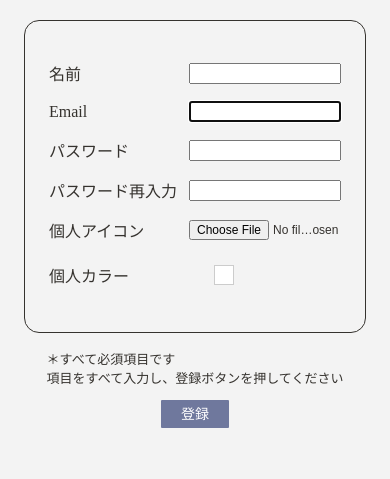
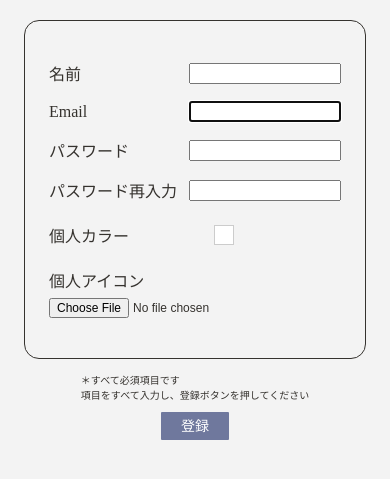
Before and after one commit to mt-codes-eng/OuchiCalendar, a Django app: page /ouchi-calendar/signup/ in a window 390 px wide. Shown: the part 50-529 px from the top of the page. Run offline with Django 5.2, Linux system fonts and the light colour scheme.

Commit message:
templates: accounts/signup.htmlのレイアウトを調整

```diff
--- a/templates/accounts/signup.html
+++ b/templates/accounts/signup.html
@@ -57,12 +57,22 @@
     box-sizing: border-box;
 }
 
-.signup-form-row input[type="file"] {
-    max-width: 100%;
-    min-width: 0;
-    max-width: 100%;
-    overflow: hidden;
-    font-size: 12px;
+@media (max-width: 480px) {
+    .signup-file-row {
+        flex-direction: column;
+        align-items: flex-start;
+        gap: 6px;
+    }
+
+    .signup-file-row .form-label {
+        width: auto;
+    }
+
+    .signup-file-row input[type="file"] {
+        width: 100%;
+        max-width: 100%;
+        font-size: 12px;
+    }
 }
 </style>
 
@@ -84,7 +94,7 @@
           display: inline-block;
           text-align: left;
           margin: 0;
-          font-size: 13px;
+          font-size: 10px;
         "
       >
         この画面は、家族からの招待を受けた方専用のアカウント登録画面です<br>
@@ -142,16 +152,7 @@
       {{ form.password2 }}
     </div>
     {{ form.password2.errors }}
-    <div class="signup-form-row">
-      <label
-        for="{{ form.image.id_for_label }}"
-        class="form-label"
-      >
-        {{ form.image.label }}
-      </label>
-      {{ form.image }}
-    </div>
-    {{ form.image.errors }}
+
     <div class="signup-form-row">
       <label class="form-label">
         個人カラー
@@ -250,9 +251,18 @@
         {% endfor %}
       </div>
     </div>
+    {{ form.color_code.errors }}
+    <div class="signup-form-row signup-file-row">
+      <label
+        for="{{ form.image.id_for_label }}"
+        class="form-label"
+      >
+        {{ form.image.label }}
+      </label>
+      {{ form.image }}
+    </div>
+    {{ form.image.errors }}
   </div>
-
-  {{ form.color_code.errors }}
 
   <div
     style="
@@ -266,7 +276,7 @@
       style="
         display: inline-block; /* 文章の幅だけを使う */
         text-align: left; /* 文章は左揃え */
-        font-size: 13px;
+        font-size: 10px;
       "
     >
       ＊すべて必須項目です<br>
```
